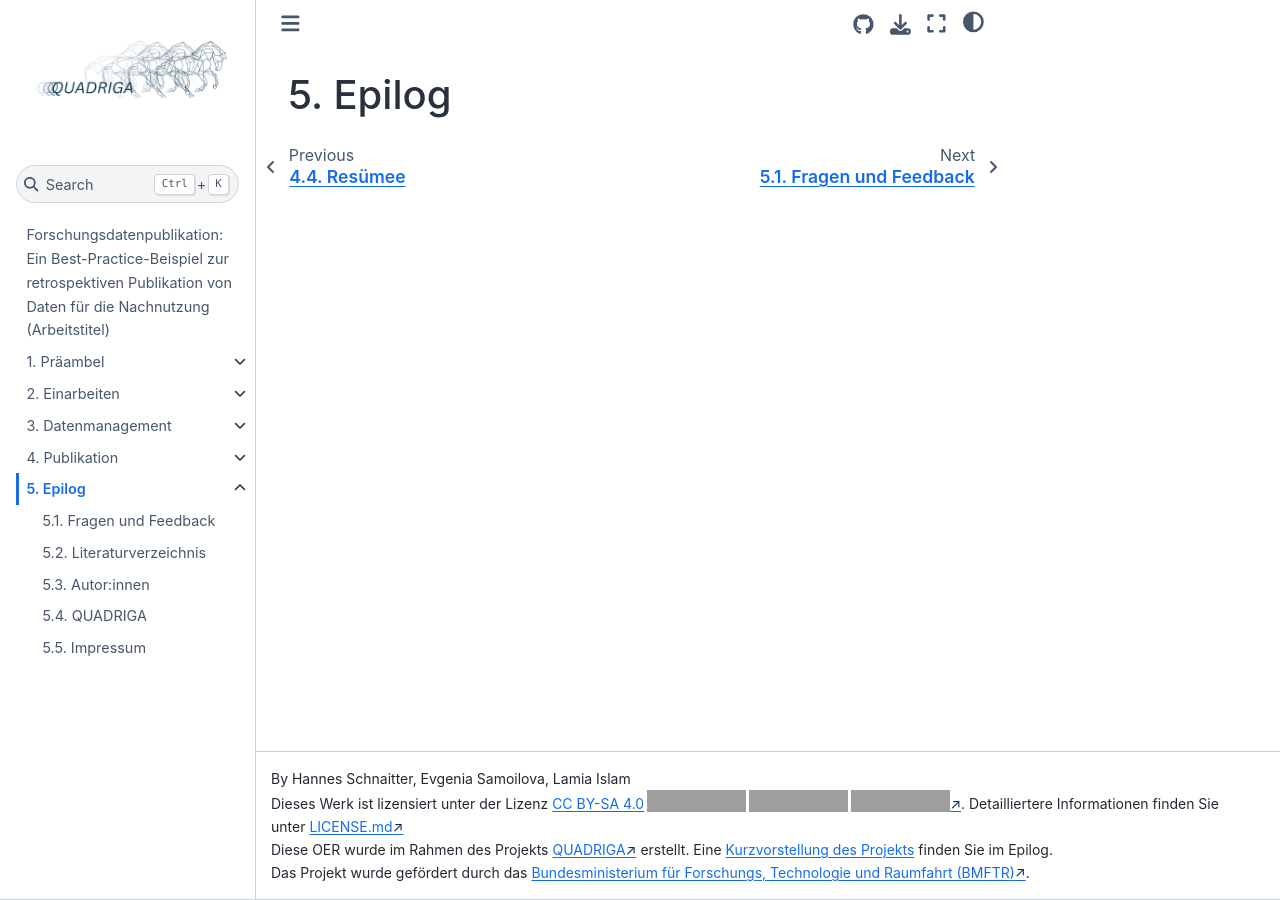
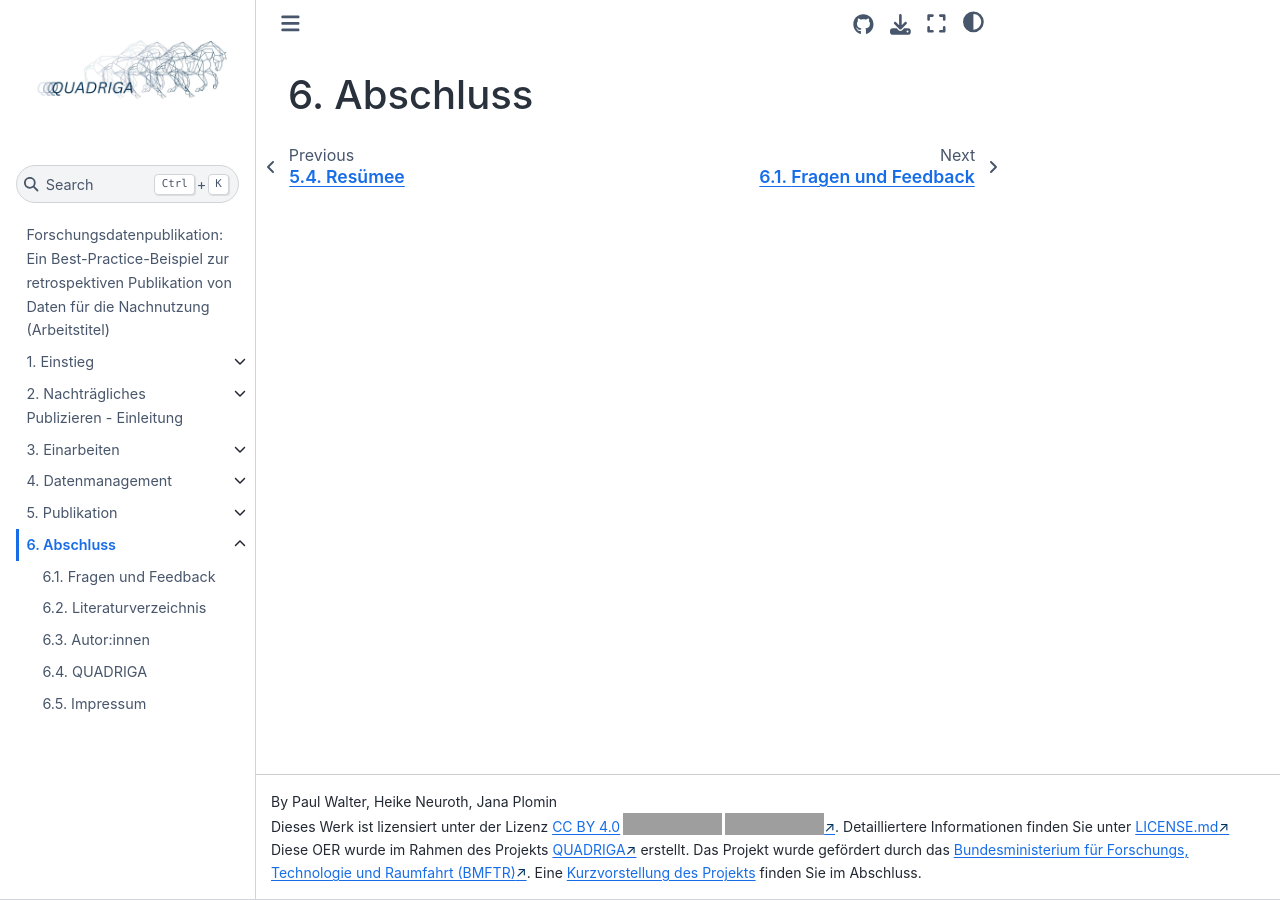
Before and after one commit to quadriga-dk/Tabelle-Fallstudie-4, a Jupyter Book: the page built from abschluss/toc.md, in a window 1280 px wide. Built offline with Jupyter Book 1.0.4 settings and Sphinx 7.4.7 and the Sphinx Book theme 1.1.4, drawn with Linux system fonts in a browser that asks for light colours; pages that are not in the unit, such as notebooks, are missing from menus; grey boxes are pictures that could not be loaded.

Commit message:
adjustments to restructuring

```diff
--- a/_config.yml
+++ b/_config.yml
@@ -1,10 +1,10 @@
 # Book settings
 # Learn more at https://jupyterbook.org/customize/config.html
 
-title: "QUADRIGA OERs: erstellen und gestalten mit Jupyter Book. QUADRIGA Open Educational Resources: Template"
-author: Hannes Schnaitter, Evgenia Samoilova, Lamia Islam
+title: "Forschungsdatenpublikation: Ein Best-Practice-Beispiel zur retrospektiven Publikation von Daten für die Nachnutzung. QUADRIGA Open Educational Resources: Tabelle 4."
+author: Paul Walter, Heike Neuroth, Jana Plomin
 logo: assets/logo.jpg
-copyright: "2024, QUADRIGA"
+copyright: "2026, QUADRIGA"
 exclude_patterns:
   [
     _build,
@@ -74,8 +74,8 @@ html:
   use_issues_button: true
   use_repository_button: true
   extra_footer: |
-    <p xmlns:cc="http://creativecommons.org/ns#" >Dieses Werk ist lizensiert unter der Lizenz <a href="https://creativecommons.org/licenses/by-sa/4.0/?ref=chooser-v1" target="_blank" class="external-link" rel="license noopener noreferrer" style="display:inline-block;">CC BY-SA 4.0<img style="height:22px!important;margin-left:3px;vertical-align:text-bottom;" src="https://mirrors.creativecommons.org/presskit/icons/cc.svg?ref=chooser-v1" alt=""><img style="height:22px!important;margin-left:3px;vertical-align:text-bottom;" src="https://mirrors.creativecommons.org/presskit/icons/by.svg?ref=chooser-v1" alt=""><img style="height:22px!important;margin-left:3px;vertical-align:text-bottom;" src="https://mirrors.creativecommons.org/presskit/icons/sa.svg?ref=chooser-v1" alt=""></a>. Detailliertere Informationen finden Sie unter <a href="https://github.com/quadriga-dk/Book_Template/blob/main/LICENSE.md" target="_blank" class="external-link">LICENSE.md</a></p>
-    <p>Diese OER wurde im Rahmen des Projekts <a href="https://www.quadriga-dk.de" target="_blank" class="external-link">QUADRIGA</a> erstellt. Eine <a href="https://quadriga-dk.github.io/Book_Template/epilog/quadriga.html">Kurzvorstellung des Projekts</a> finden Sie im Epilog.<br>Das Projekt wurde gefördert durch das <a href="https://www.bmftr.bund.de/" target="_blank" class="external-link">Bundesministerium für Forschungs, Technologie und Raumfahrt (BMFTR)</a>.</p>
+    <p xmlns:cc="http://creativecommons.org/ns#" >Dieses Werk ist lizensiert unter der Lizenz <a href="https://creativecommons.org/licenses/by/4.0/?ref=chooser-v1" target="_blank" class="external-link" rel="license noopener noreferrer" style="display:inline-block;">CC BY 4.0<img style="height:22px!important;margin-left:3px;vertical-align:text-bottom;" src="https://mirrors.creativecommons.org/presskit/icons/cc.svg?ref=chooser-v1" alt=""><img style="height:22px!important;margin-left:3px;vertical-align:text-bottom;" src="https://mirrors.creativecommons.org/presskit/icons/by.svg?ref=chooser-v1" alt=""></a>. Detailliertere Informationen finden Sie unter <a href="https://github.com/quadriga-dk/Tabelle-Fallstudie-4/blob/main/LICENSE.md" target="_blank" class="external-link">LICENSE.md</a></p>
+    <p>Diese OER wurde im Rahmen des Projekts <a href="https://www.quadriga-dk.de" target="_blank" class="external-link">QUADRIGA</a> erstellt. Das Projekt wurde gefördert durch das <a href="https://www.bmbf.de" target="_blank" class="external-link">Bundesministerium für Forschungs, Technologie und Raumfahrt (BMFTR)</a>. Eine <a href="https://quadriga-dk.github.io/Tabelle-Fallstudie-4/abschluss/quadriga.html">Kurzvorstellung des Projekts</a> finden Sie im Abschluss.
   use_multitoc_numbering: false
 
 sphinx:
--- a/_toc.yml
+++ b/_toc.yml
@@ -10,9 +10,8 @@ chapters:
     sections:
       - file: einstieg/lernziele
       - file: einstieg/technische_voraussetzungen
-  - file: Kapitel1_Qualität/einleitung
+  - file: Kapitel1_NachPub/einleitung
     sections:
-      - file: Kapitel1_NachPub/einleitung
       - file: Kapitel1_NachPub/resumee
   - file: Kapitel2_Einarbeiten/einleitung
     sections:
--- a/abschluss/toc.md
+++ b/abschluss/toc.md
@@ -1 +1 @@
-# Epilog
+# Abschluss
--- a/einstieg/toc.md
+++ b/einstieg/toc.md
@@ -1,4 +1,4 @@
-# Präambel
+# Einstieg
 
 <span style="color:red">Einfügen Abbildung: catchy pic zum Thema Datenpublikation</span>
 
```
Also changed, not shown: abschluss/authors.md (+5 -57 lines).
